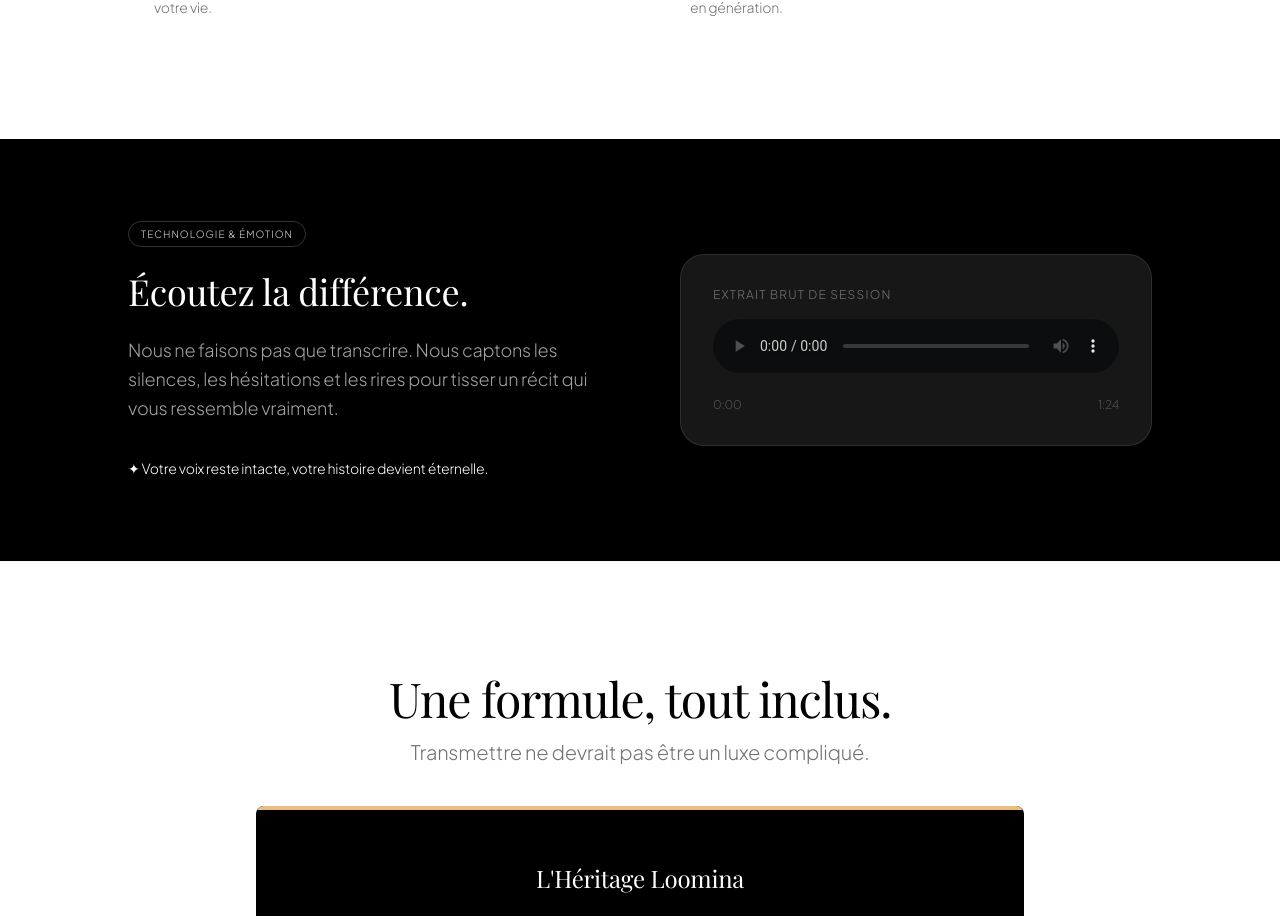
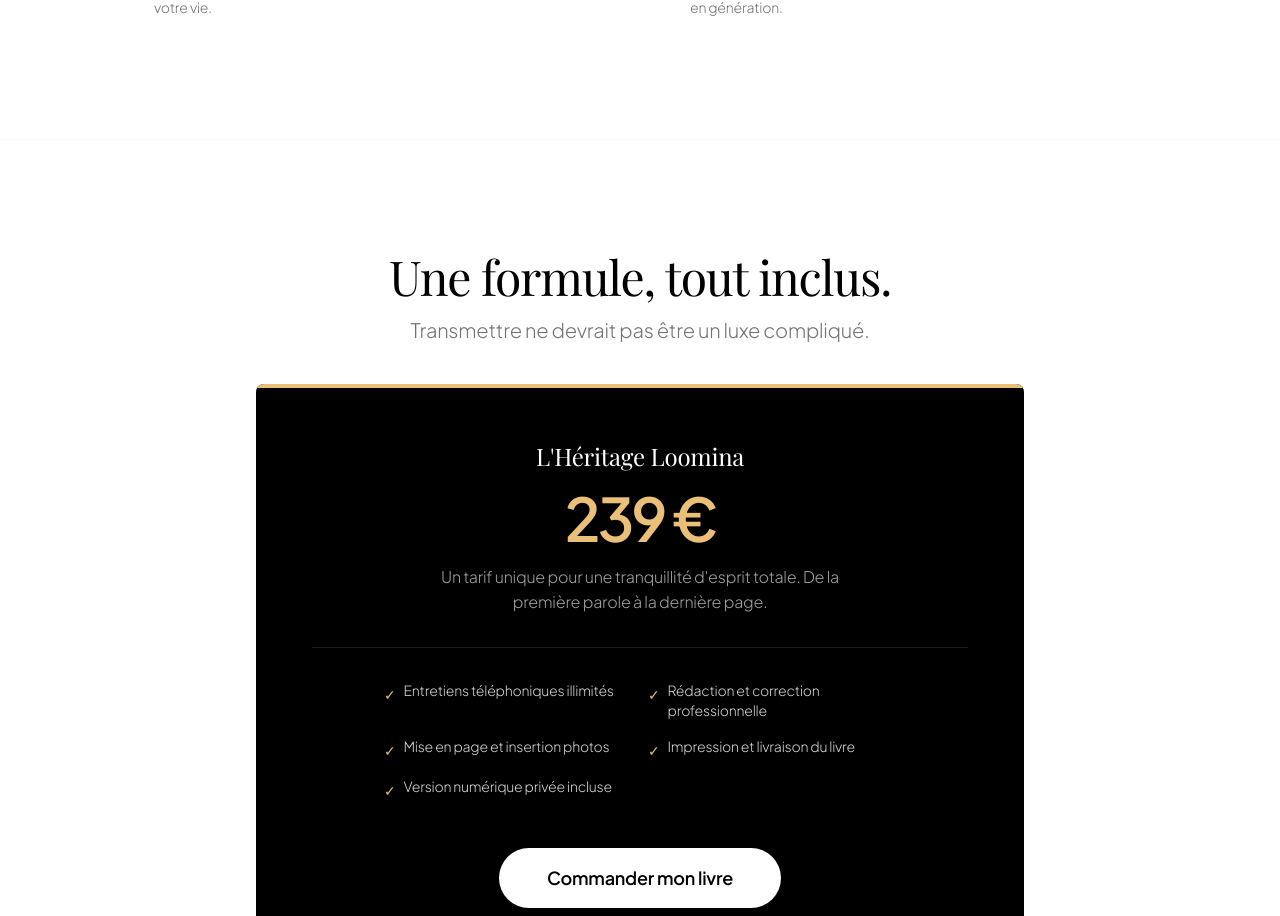
Before and after one commit to solalchetrit/loomina, a Next.js app: page / in a window 1280 px wide. Shown: the part 2192-3108 px from the top of the page. Built offline with nearby package versions, Linux system fonts and the light colour scheme; a web font is replaced by a local one.

Commit message:
fix(ui): scroll offsets, remove audio section, improve cta feedback

```diff
--- a/app/page.tsx
+++ b/app/page.tsx
@@ -59,7 +59,7 @@ export default function Home() {
       <Hero />
 
       {/* --- SECTION 2: CONVICTION (NOIR) --- */}
-      <div id="mission" className="w-full">
+      <div id="mission" className="w-full scroll-mt-24">
         <section className="relative w-full bg-black px-6 py-20 md:py-28 text-white overflow-hidden">
 
 
@@ -86,7 +86,7 @@ export default function Home() {
       </div>
 
       {/* --- SECTION 3: LE PARCOURS (BLANC) --- */}
-      <div id="process" className="w-full">
+      <div id="process" className="w-full scroll-mt-24">
         <section className="w-full bg-white px-6 py-20 md:py-24 text-black">
           <div className="mx-auto max-w-5xl space-y-12">
             <div className="text-center max-w-2xl mx-auto space-y-4">
@@ -117,43 +117,10 @@ export default function Home() {
         </section>
       </div>
 
-      {/* --- SECTION 4: L'EXPÉRIENCE AUDIO (NOIR COMPACT) --- */}
-      <section className="w-full bg-black px-6 py-20 text-white" id="audio-details">
-        <div className="mx-auto max-w-5xl grid md:grid-cols-2 gap-12 md:gap-20 items-center">
 
-          {/* Colonne Gauche : Texte */}
-          <div className="space-y-6">
-            <div className="inline-block rounded-full border border-white/20 px-3 py-1 text-[10px] uppercase tracking-widest text-neutral-300">
-              Technologie & Émotion
-            </div>
-            <h2 className="text-3xl md:text-4xl font-semibold">Écoutez la différence.</h2>
-            <p className="text-neutral-400 text-lg leading-relaxed">
-              Nous ne faisons pas que transcrire. Nous captons les silences, les hésitations et les rires pour tisser un récit qui vous ressemble vraiment.
-              <br /><br />
-              <span className="text-white text-sm">✦ Votre voix reste intacte, votre histoire devient éternelle.</span>
-            </p>
-          </div>
-
-          {/* Colonne Droite : Player Audio */}
-          <div className="bg-neutral-900 rounded-3xl p-8 border border-white/10 shadow-2xl relative">
-
-            <div className="space-y-4">
-              <p className="text-xs uppercase text-neutral-500 tracking-widest mb-4">Extrait brut de session</p>
-              <audio controls className="w-full invert hue-rotate-180 opacity-90 hover:opacity-100 transition-opacity">
-                <source src="https://www.soundhelix.com/examples/mp3/SoundHelix-Song-1.mp3" type="audio/mpeg" />
-              </audio>
-              <div className="pt-2 flex justify-between text-xs text-neutral-600">
-                <span>0:00</span>
-                <span>1:24</span>
-              </div>
-            </div>
-          </div>
-
-        </div>
-      </section>
 
       {/* --- SECTION 5: OFFRE UNIQUE (BLANC CENTRÉ) --- */}
-      <div id="offres" className="w-full">
+      <div id="offres" className="w-full scroll-mt-24">
         <section className="w-full bg-white px-6 py-20 md:py-28 text-black border-t border-neutral-100">
           <div className="mx-auto max-w-3xl text-center space-y-10">
 
```
